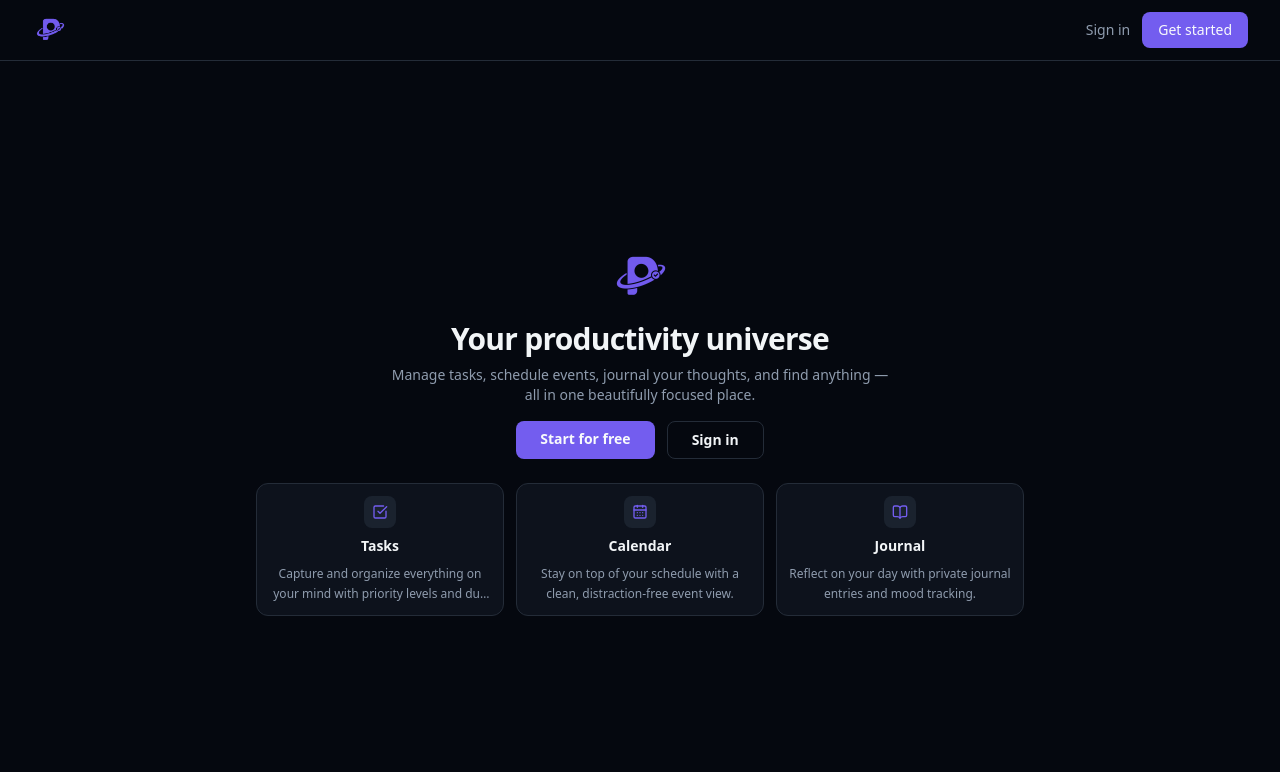
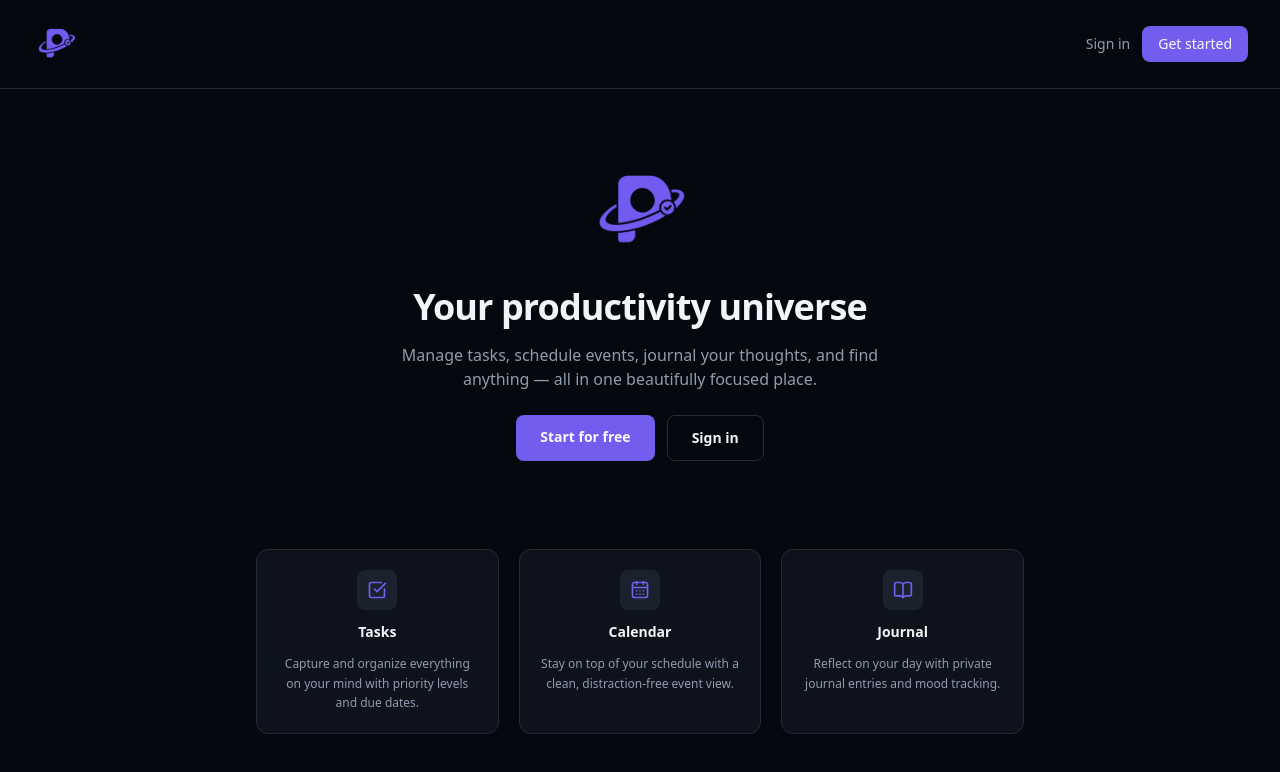
Before and after one commit to cristiangramada/Planitary, a Next.js app: page / in a window 1280 px wide. Shown: the top 772 px of the page. Built offline with nearby package versions, Linux system fonts and the light colour scheme.

Commit message:
Fixes bottom of welcome page getting cut off on smaller screens. Fixed spacing between things on Welcome page as well.

```diff
--- a/app/page.tsx
+++ b/app/page.tsx
@@ -29,12 +29,8 @@ export default function HomePage() {
   return (
     <div className="flex flex-col h-full overflow-hidden bg-[hsl(var(--background))]">
       {/* Nav */}
-      <header className="flex items-center justify-between px-6 sm:px-8 py-5 border-b border-[hsl(var(--border))] shrink-0 [@media(max-height:850px)]:py-3">
-        <Logo
-          size={48}
-          className="[@media(max-height:850px)]:size-9"
-          priority
-        />
+      <header className="flex items-center justify-between px-8 py-5 border-b border-[hsl(var(--border))] shrink-0">
+        <Logo size={48} priority />
         <div className="flex items-center gap-3">
           <Link
             href="/login"
@@ -51,47 +47,50 @@ export default function HomePage() {
         </div>
       </header>
 
-      {/* Hero — shrinks on short viewports so everything fits with no scroll */}
-      <main className="flex flex-col items-center justify-center flex-1 min-h-0 text-center px-6 py-12 sm:py-16 lg:py-24 [@media(max-height:850px)]:py-4">
+      {/*
+        Same proportions as production on roomy screens; modest clamp on short
+        heights so MacBooks fit without inventing large empty gaps between sections.
+      */}
+      <main className="flex flex-1 min-h-0 flex-col items-center justify-center text-center px-6 py-[clamp(1.5rem,6vh,6rem)]">
         <Logo
           size={120}
-          className="mb-8 [@media(max-height:850px)]:mb-3 [@media(max-height:850px)]:size-16"
+          className="size-[clamp(5rem,14vh,7.5rem)] mb-[clamp(1.25rem,2.5vh,2rem)]"
           priority
         />
-        <h1 className="text-4xl sm:text-5xl font-bold tracking-tight mb-4 max-w-2xl [@media(max-height:850px)]:text-3xl [@media(max-height:850px)]:mb-2">
+        <h1 className="text-4xl sm:text-5xl font-bold tracking-tight mb-4 max-w-2xl [@media(max-height:800px)]:text-4xl">
           Your productivity universe
         </h1>
-        <p className="text-lg text-[hsl(var(--muted-foreground))] max-w-lg mb-10 [@media(max-height:850px)]:text-sm [@media(max-height:850px)]:mb-4">
+        <p className="text-lg text-[hsl(var(--muted-foreground))] max-w-lg mb-10 [@media(max-height:800px)]:mb-6 [@media(max-height:800px)]:text-base">
           Manage tasks, schedule events, journal your thoughts, and find anything — all in one
           beautifully focused place.
         </p>
-        <div className="flex flex-col sm:flex-row gap-3 shrink-0">
+        <div className="flex flex-col sm:flex-row gap-3">
           <Link
             href="/signup"
-            className="px-6 py-3 text-sm font-semibold rounded-lg bg-[hsl(var(--primary))] text-[hsl(var(--primary-foreground))] hover:opacity-90 transition-opacity cursor-pointer [@media(max-height:850px)]:py-2"
+            className="px-6 py-3 text-sm font-semibold rounded-lg bg-[hsl(var(--primary))] text-[hsl(var(--primary-foreground))] hover:opacity-90 transition-opacity cursor-pointer"
           >
             Start for free
           </Link>
           <Link
             href="/login"
-            className="px-6 py-3 text-sm font-semibold rounded-lg border border-[hsl(var(--border))] text-[hsl(var(--foreground))] hover:bg-[hsl(var(--muted))] transition-colors cursor-pointer [@media(max-height:850px)]:py-2"
+            className="px-6 py-3 text-sm font-semibold rounded-lg border border-[hsl(var(--border))] text-[hsl(var(--foreground))] hover:bg-[hsl(var(--muted))] transition-colors cursor-pointer"
           >
             Sign in
           </Link>
         </div>
 
-        {/* Feature cards */}
-        <div className="grid grid-cols-1 sm:grid-cols-3 gap-5 mt-20 max-w-3xl w-full [@media(max-height:850px)]:mt-6 [@media(max-height:850px)]:gap-3">
+        {/* Feature cards — production mt-20 on tall screens, slightly tighter when short */}
+        <div className="grid grid-cols-1 sm:grid-cols-3 gap-5 mt-[clamp(5.5rem,6vh,6rem)] max-w-3xl w-full">
           {features.map(({ icon: Icon, title, description }) => (
             <div
               key={title}
-              className="flex flex-col items-center p-6 rounded-xl border border-[hsl(var(--border))] bg-[hsl(var(--card))] text-center gap-3 [@media(max-height:850px)]:p-3 [@media(max-height:850px)]:gap-2"
+              className="flex flex-col items-center p-6 rounded-xl border border-[hsl(var(--border))] bg-[hsl(var(--card))] text-center gap-3 [@media(max-height:800px)]:p-5"
             >
-              <div className="flex items-center justify-center w-10 h-10 rounded-lg bg-[hsl(var(--muted))] shrink-0 [@media(max-height:850px)]:w-8 [@media(max-height:850px)]:h-8">
-                <Icon className="w-5 h-5 text-[hsl(var(--primary))] [@media(max-height:850px)]:w-4 [@media(max-height:850px)]:h-4" />
+              <div className="flex items-center justify-center w-10 h-10 rounded-lg bg-[hsl(var(--muted))]">
+                <Icon className="w-5 h-5 text-[hsl(var(--primary))]" />
               </div>
               <h3 className="font-semibold text-sm">{title}</h3>
-              <p className="text-xs text-[hsl(var(--muted-foreground))] leading-relaxed [@media(max-height:850px)]:line-clamp-2">
+              <p className="text-xs text-[hsl(var(--muted-foreground))] leading-relaxed">
                 {description}
               </p>
             </div>
```
